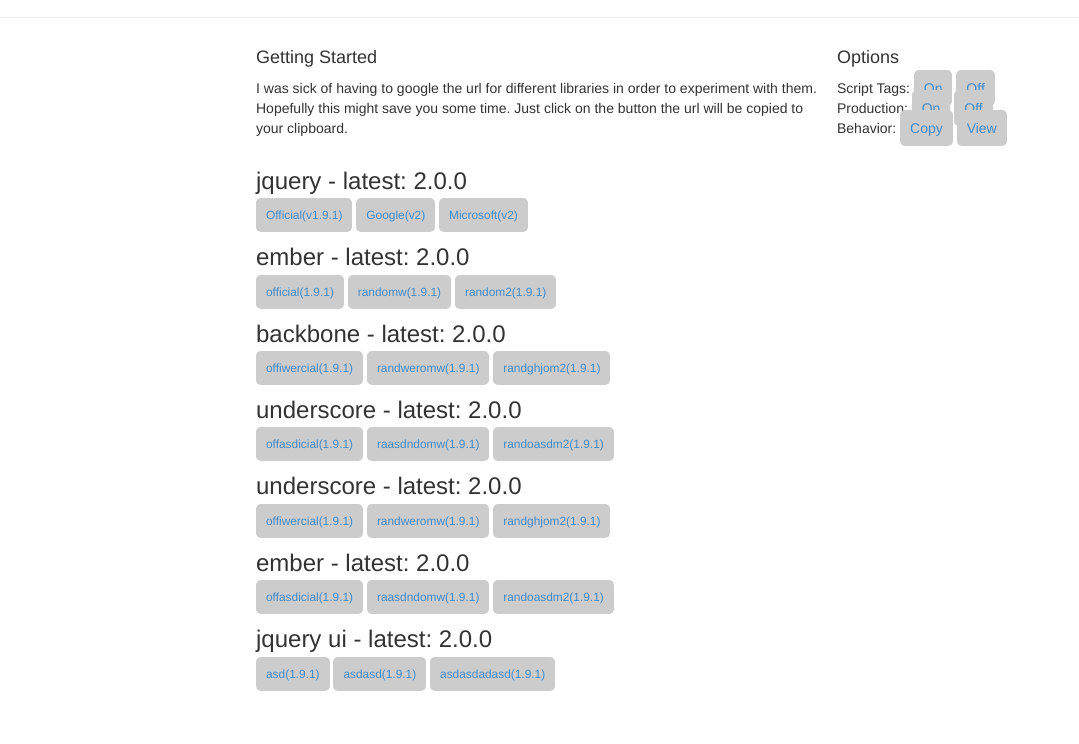
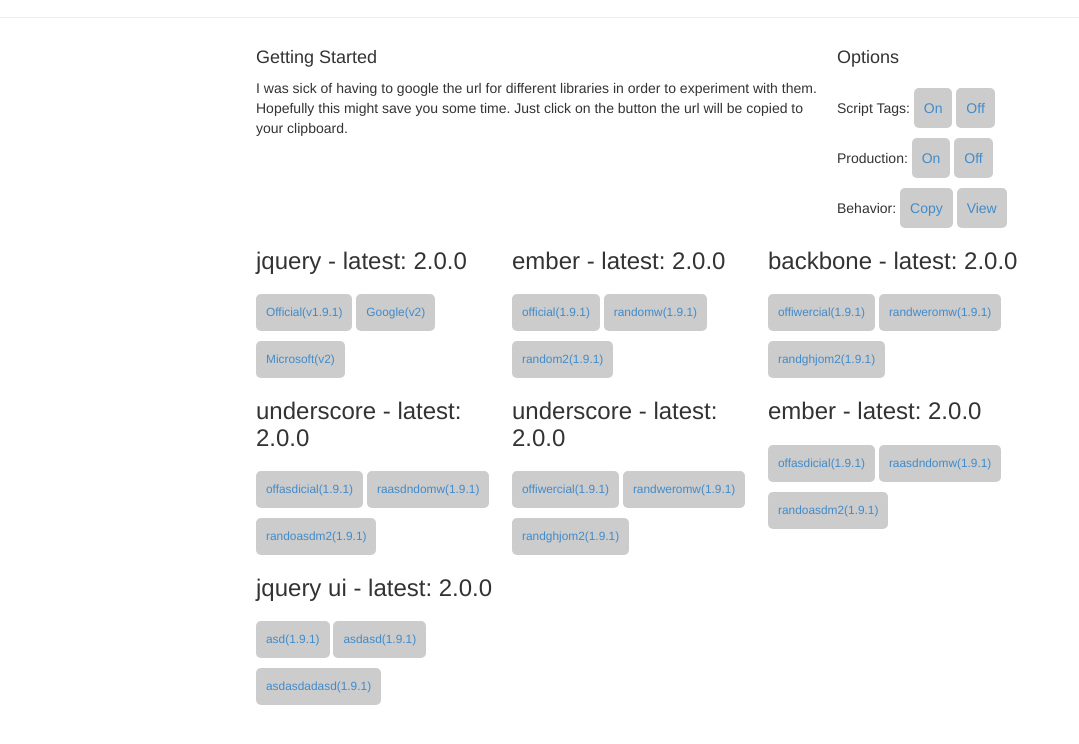
Before and after one commit to alexdmejias/cdnatives, a website: page index.html in a window 1280 px wide. Shown: the part 56-800 px from the top of the page, without its empty margins (0-1079 px from the left). Drawn offline with Linux system fonts and the light colour scheme.

Commit message:
more style+markup updates

```diff
--- a/index.html
+++ b/index.html
@@ -16,9 +16,11 @@
 	<script id="entry-template" type="text/x-handlebars-template">
 		<div class="item">
 			<h3>{{library}} - latest: {{latest_version}}</h3>
-			{{#each cdns}}
-				<a class="button small" id="{{../library}}-{{this.name}}" data-clipboard-text="{{this.url}}" class="button">{{this.name}}({{this.version}})</a>
-			{{/each}}
+			<div class="cdns">
+				{{#each cdns}}
+					<a class="button small" id="{{../library}}-{{this.name}}" data-clipboard-text="{{this.url}}" class="button">{{this.name}}({{this.version}})</a>
+				{{/each}}
+			</div>
 		</div>
 	</script>
 
--- a/less/styles.less
+++ b/less/styles.less
@@ -21,3 +21,17 @@
 	background: #ccc;
 	border-radius: 5px
 }
+
+.content {
+	display: flex;
+	flex-wrap: wrap;
+	flex-direction: row;
+}
+.item {
+	flex-basis: 33.333%;
+}
+
+.button {
+	display: inline-block;
+	margin-top: 10px;
+}
```
Also changed, not shown: css/styles.css.
